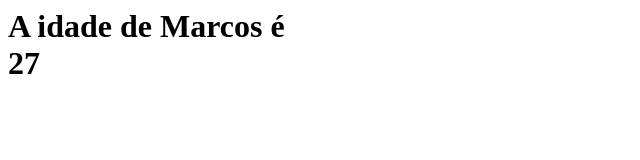
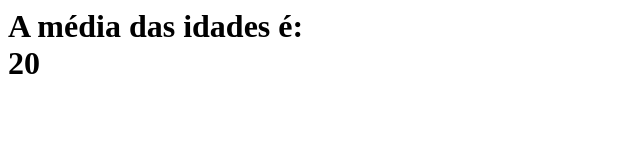
Before and after one commit to mmacedoaraujo/oracle-next-education-projects, a plain HTML site: page Javascript e HTML desenvolva um jogo e pratique lógica de programação/programa.html in a window 1280 px wide. Shown: the whole page, without its empty margins (0-640 px from the left). Drawn offline with Linux system fonts and the light colour scheme.

Commit message:
class number 02 finished

```diff
--- a/Javascript e HTML desenvolva um jogo e pratique lógica de programação/programa.html
+++ b/Javascript e HTML desenvolva um jogo e pratique lógica de programação/programa.html
@@ -1,5 +1,4 @@
 <meta charset="UTF-8">
 <script>
-    const x = 24;
-    document.write("<h1>A idade de Marcos é <br>" + (x + 3) + "</h1>");
+    document.write("<h1>A média das idades é: <br>" + (20 + 10 + 30) / 3 + "</h1>");
 </script>
```
Also changed, not shown: Javascript e HTML desenvolva um jogo e pratique lógica de programação/calculando_meu_gasto.html (added, +4 -0 lines).
